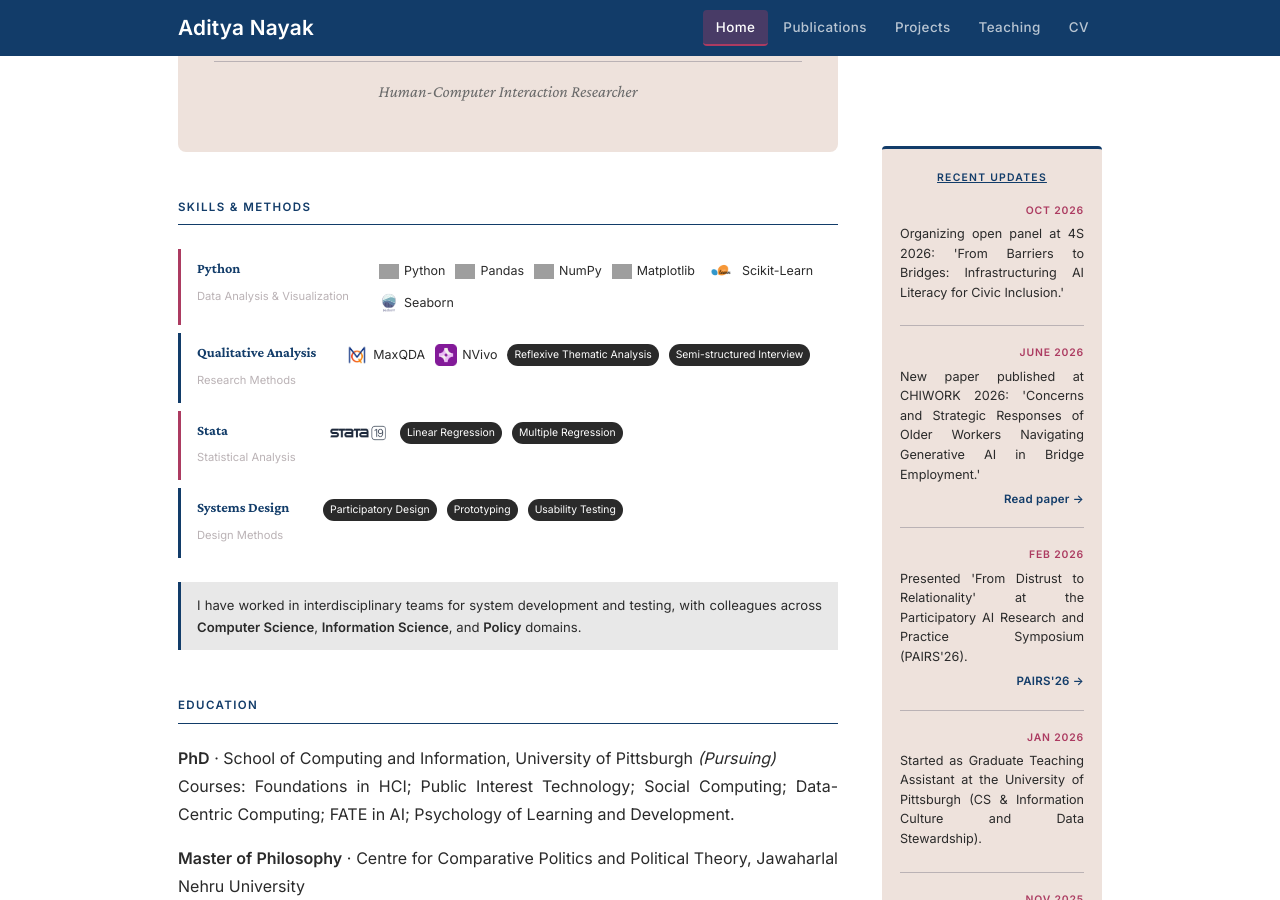
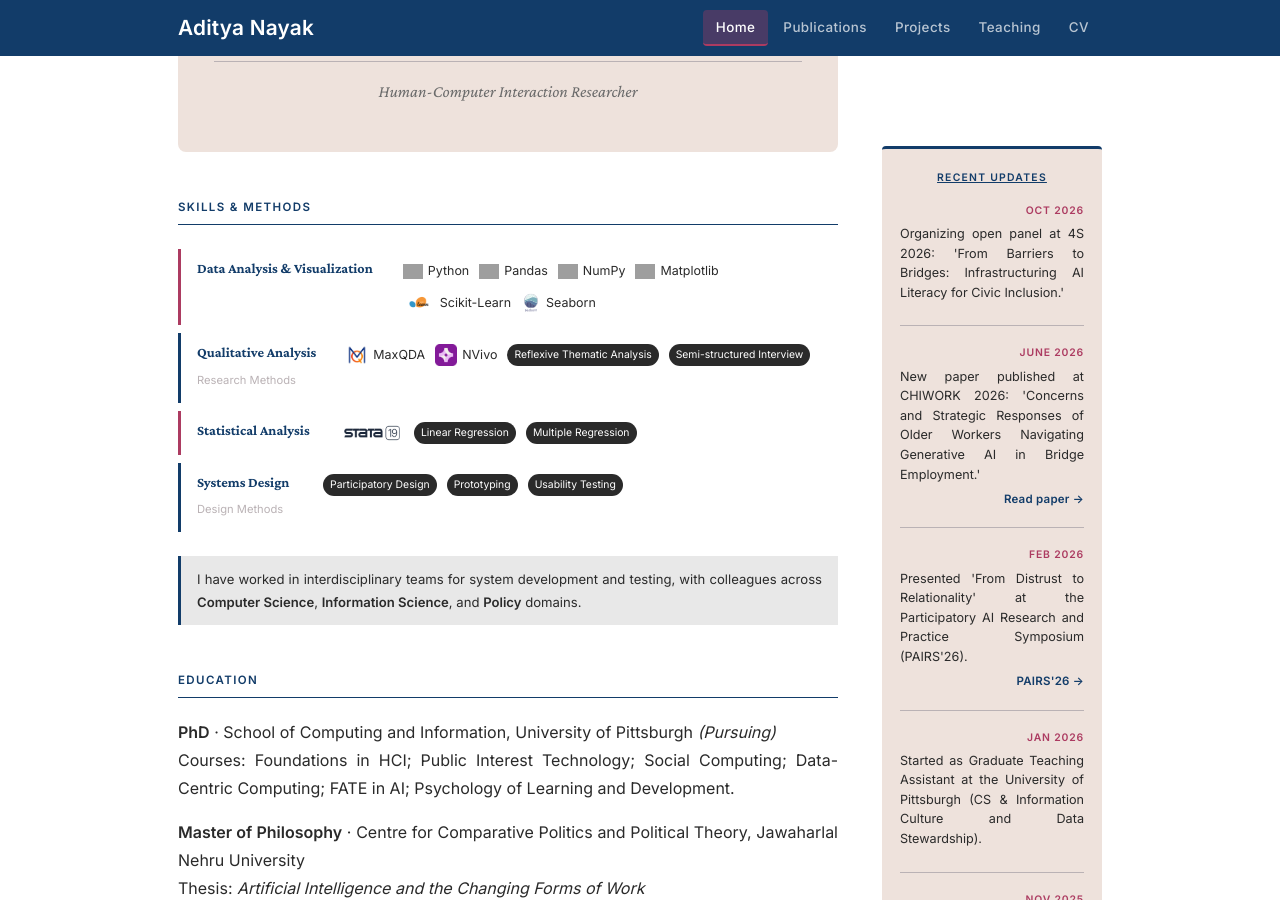
Before and after one commit to adityanayak-info/adityanayak-info.github.io, a Jekyll site: the page built from index.md, in a window 1280 px wide and 900 px high, scrolled down 883 px. Built offline with Jekyll 4.4.1, drawn with Linux system fonts in a browser that asks for light colours; grey boxes are pictures that could not be loaded.

Commit message:
Update index.md

```diff
--- a/index.md
+++ b/index.md
@@ -39,7 +39,7 @@
 <div class="sk-b-section">
 
   <div class="sk-b-row sk-b-burg">
-    <div class="sk-b-cat"><h4>Python</h4><span>Data Analysis & Visualization</span></div>
+    <div class="sk-b-cat"><h4>Data Analysis & Visualization</h4></div>
     <div class="sk-b-right">
       <div class="sk-b-tools">
         <div class="sk-b-tool"><img src="https://cdn.jsdelivr.net/gh/devicons/devicon@latest/icons/python/python-original.svg" alt="Python">Python</div>
@@ -67,7 +67,7 @@
   </div>
 
   <div class="sk-b-row sk-b-burg">
-    <div class="sk-b-cat"><h4>Stata</h4><span>Statistical Analysis</span></div>
+    <div class="sk-b-cat"><h4>Statistical Analysis</h4></div>
     <div class="sk-b-right">
       <div class="sk-b-tools">
         <div class="sk-b-tool"><img src="{{ '/assets/img/stata-logo.png' | relative_url }}" alt="Stata" style="height:22px;width:auto;"></div>
```
